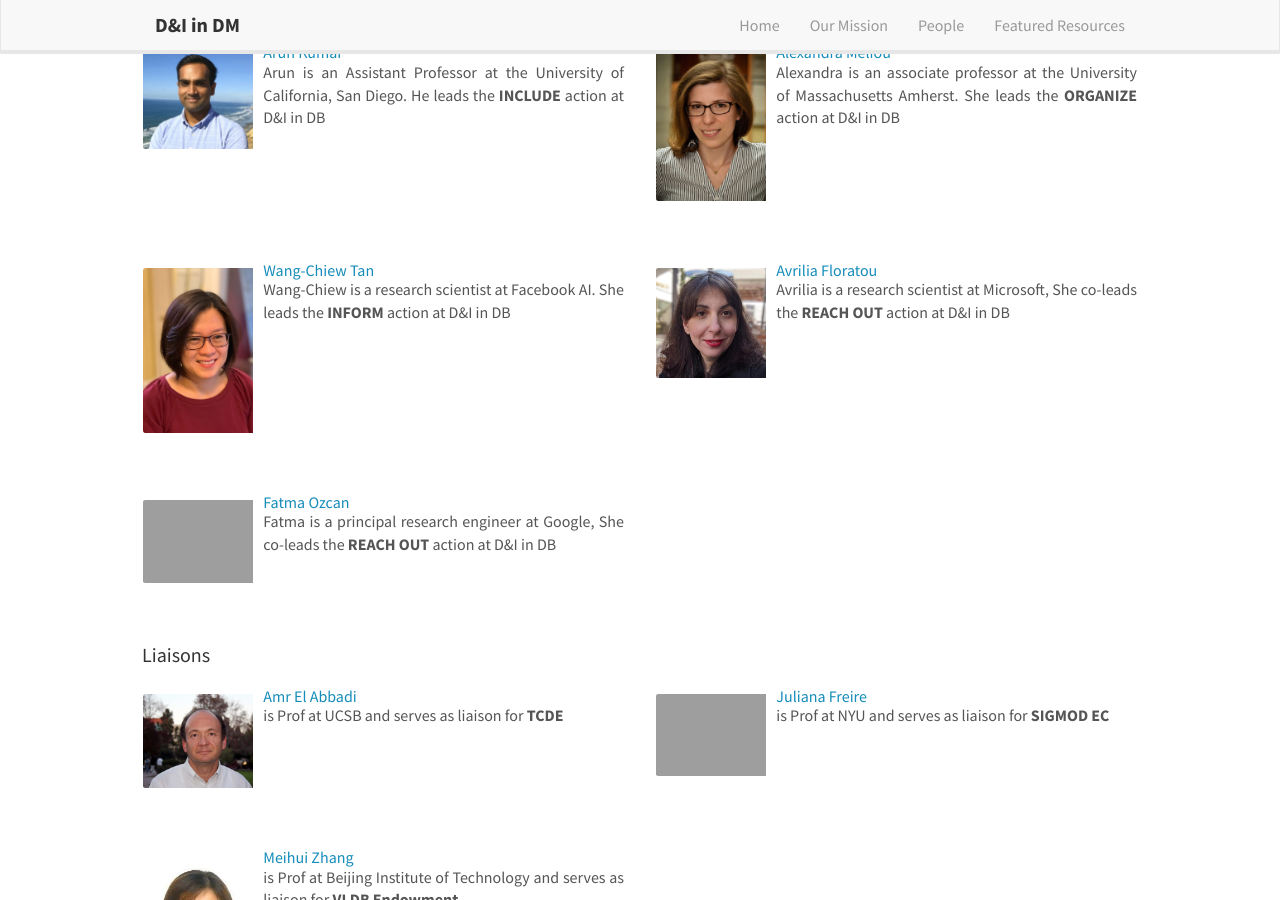
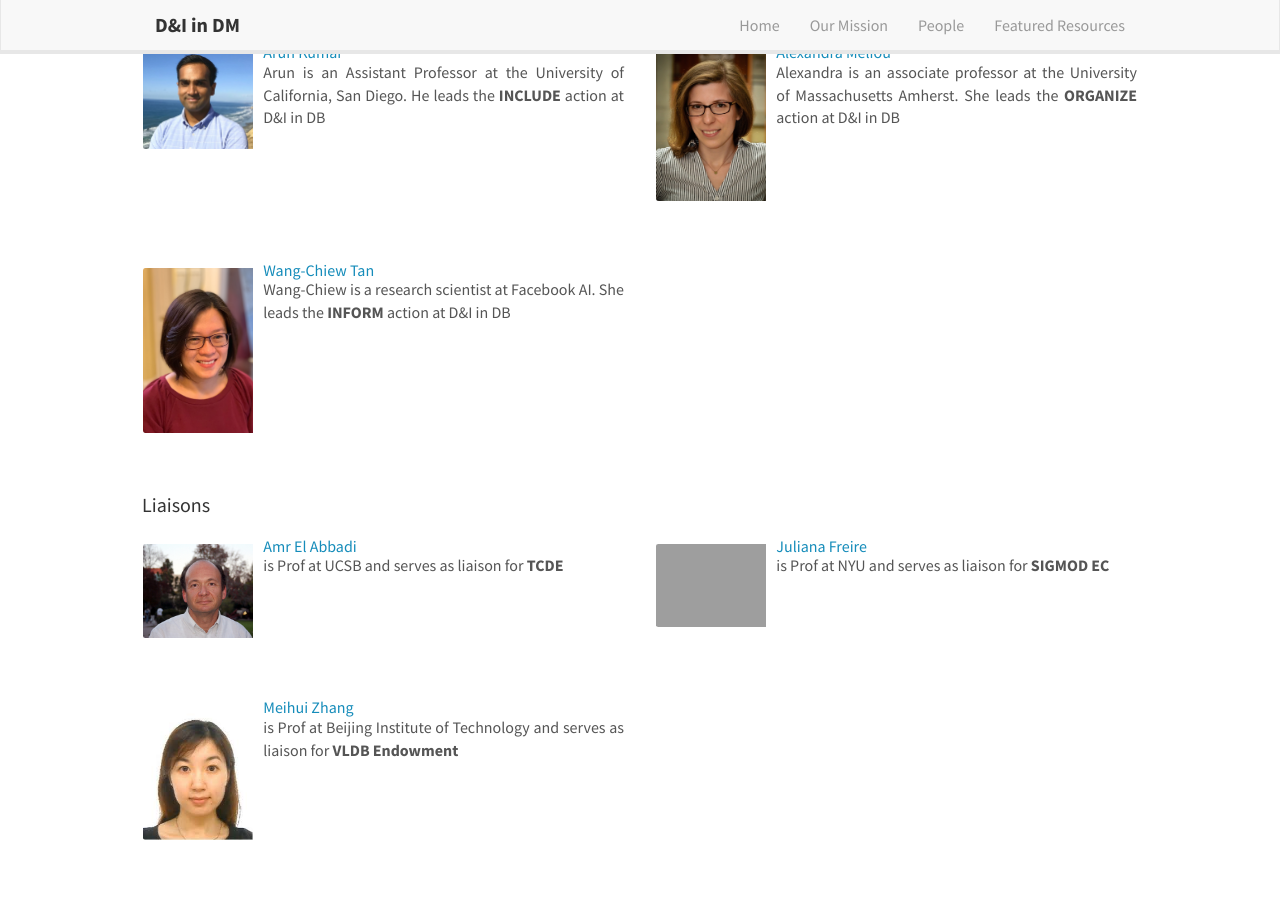
Before and after one commit to zmeihui/dbdni.github.io, a Jekyll site: the page built from index.md, in a window 1280 px wide and 900 px high, scrolled down 969 px. Built offline with Jekyll 4.4.1, drawn with Linux system fonts in a browser that asks for light colours; nearby versions of some CDN libraries; comment, search, counter and statistics services are not loaded.

Commit message:
Update core_members.yml

```diff
--- a/_data/core_members.yml
+++ b/_data/core_members.yml
@@ -18,11 +18,3 @@
   photo: wangchiew.JPG
   web: https://wangchiew.github.io
   info: "Wang-Chiew is a research scientist at Facebook AI. She leads the <b>INFORM</b> action at D&I in DB"
-- name: Avrilia Floratou
-  photo: avrilia.jpg
-  web: https://www.microsoft.com/en-us/research/people/avflor/
-  info: "Avrilia is a research scientist at Microsoft, She co-leads the <b>REACH OUT</b> action at D&I in DB"
-- name: Fatma Ozcan
-  photo: Fatma-Ozcan.jpg
-  web: https://www.linkedin.com/in/fatma-ozcan-3299858
-  info: "Fatma is a principal research engineer at Google, She co-leads the <b>REACH OUT</b> action at D&I in DB"
```
